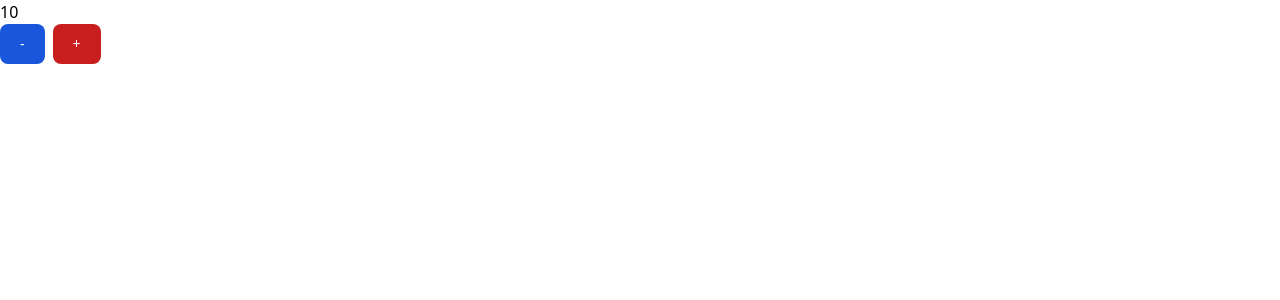
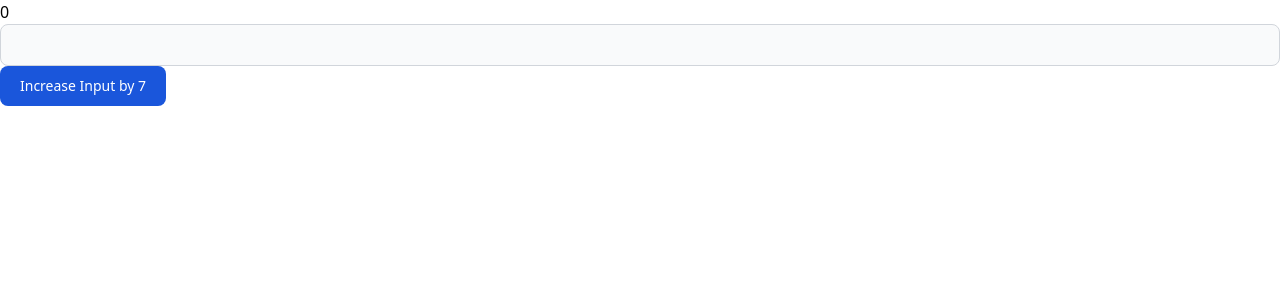
Before and after one commit to soAcademy/workshop-state-and-event, a React (Create React App) app: page / in a window 1280 px wide. Shown: the top 300 px of the page. Built offline with nearby package versions, Linux system fonts and the light colour scheme.

Commit message:
feat: add solution for State4

```diff
--- a/src/App.js
+++ b/src/App.js
@@ -38,8 +38,8 @@
 
 // import State1 from "./States/State1";
 // import State2 from "./States/State2";
-import State3 from "./States/State3";
-// import State4 from "./States/State4";
+// import State3 from "./States/State3";
+import State4 from "./States/State4";
 // import State5 from "./States/State5";
 
 const App = () => {
@@ -56,8 +56,8 @@ const App = () => {
 
       {/* <State1 /> */}
       {/* <State2 /> */}
-      <State3 />
-      {/* <State4 /> */}
+      {/* <State3 /> */}
+      <State4 />
       {/* <State5 /> */}
       {/* <State6 /> */}
 
--- /dev/null
+++ b/src/States/State4.js
@@ -0,0 +1,25 @@
+import { useState } from "react";
+
+const State4 = () => {
+  const [number, setNumber] = useState(0);
+  return (
+    <>
+      <div>{number}</div>
+      <input
+        type="number"
+        className="bg-gray-50 border border-gray-300 text-gray-900 text-sm rounded-lg focus:ring-blue-500 focus:border-blue-500 block w-full p-2.5 dark:bg-gray-700 dark:border-gray-600 dark:placeholder-gray-400 dark:text-white dark:focus:ring-blue-500 dark:focus:border-blue-500"
+        placeholder=""
+        onChange={(e) => setNumber(e.target.value)}
+      />
+      <button
+        type="button"
+        className="text-white bg-blue-700 hover:bg-blue-800 focus:ring-4 focus:ring-blue-300 font-medium rounded-lg text-sm px-5 py-2.5 mr-2 mb-2 dark:bg-blue-600 dark:hover:bg-blue-700 focus:outline-none dark:focus:ring-blue-800"
+        onClick={() => setNumber(Number(number) + 7)}
+      >
+        Increase Input by 7
+      </button>
+    </>
+  );
+};
+
+export default State4;
```
